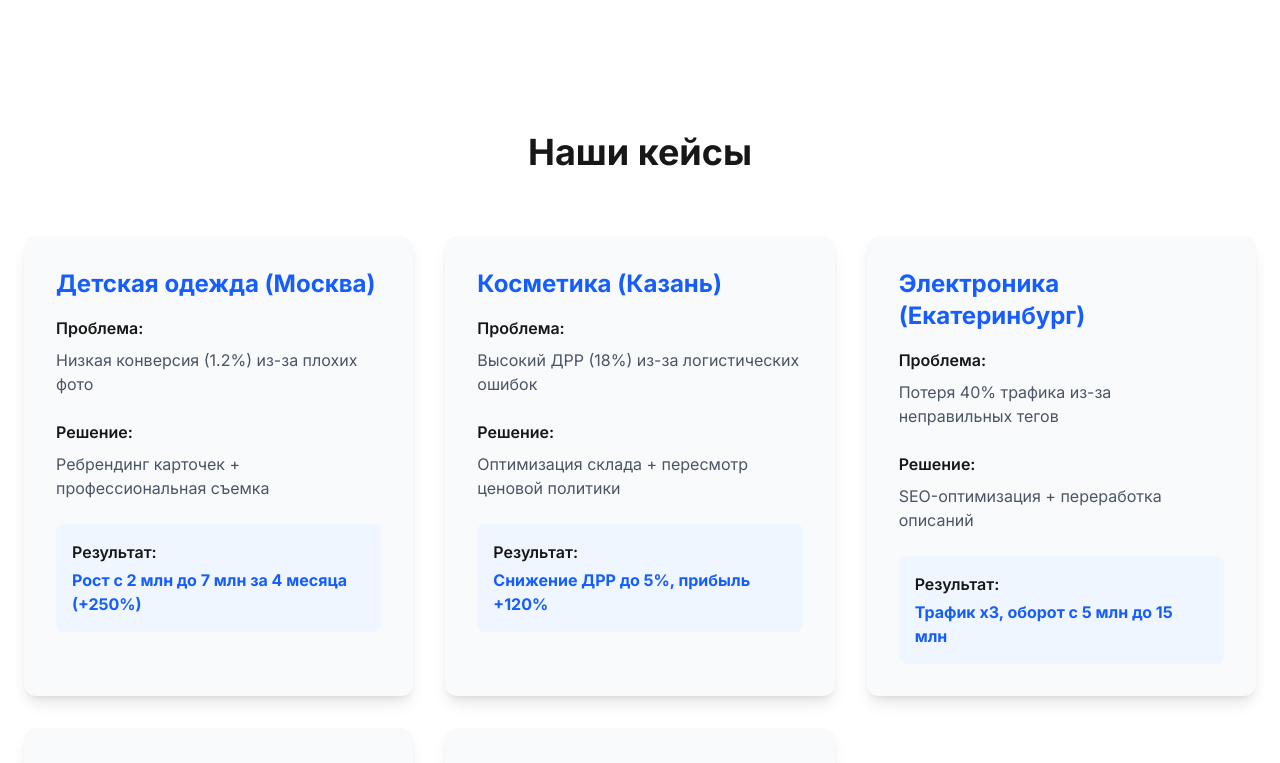
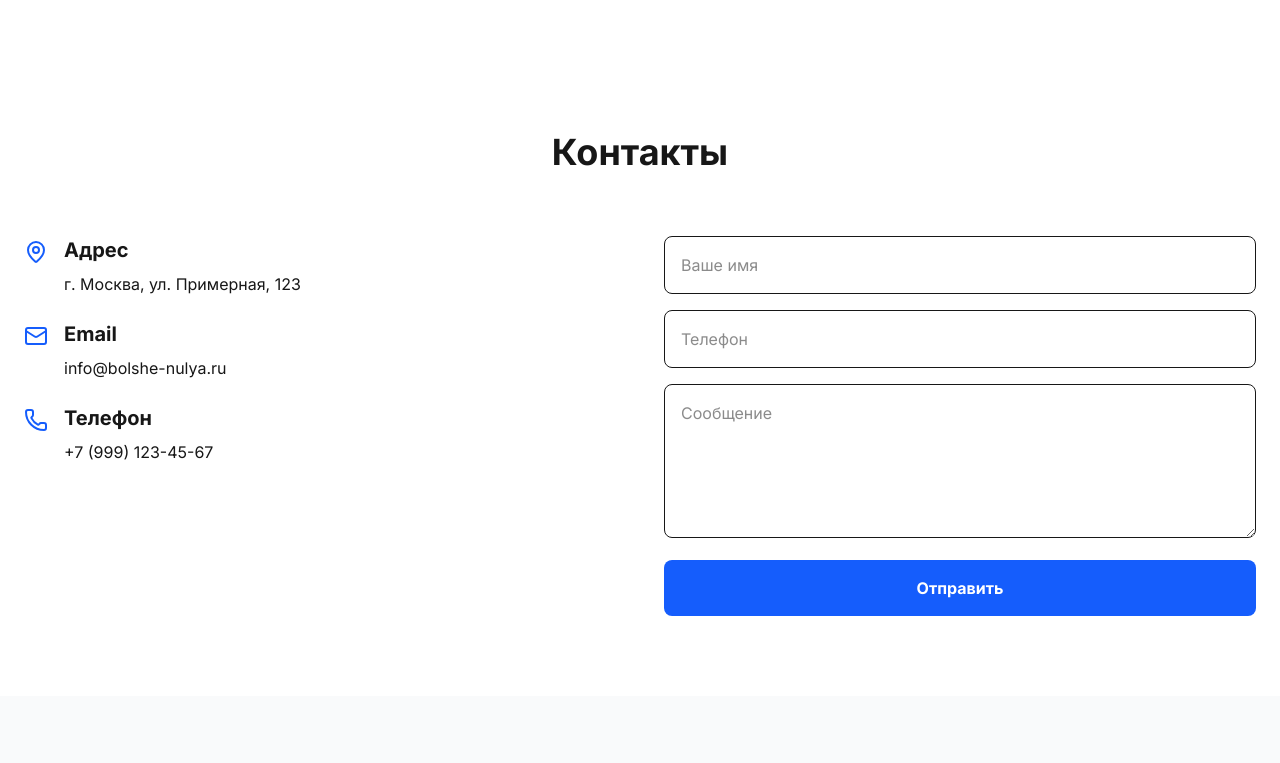
Before and after one commit to FKO13/consulting-site, a Next.js app: page / in a window 1280 px wide. Shown: the part 1980-2743 px from the top of the page. Built offline with nearby package versions, Linux system fonts and the light colour scheme.

Commit message:
Последние изменений

```diff
--- a/src/app/api/consultation/route.ts
+++ b/src/app/api/consultation/route.ts
@@ -1,3 +1,4 @@
+// app/api/consultation/route.ts
 import { NextResponse } from 'next/server';
 
 export async function POST(req: Request) {
@@ -7,20 +8,31 @@ export async function POST(req: Request) {
     const body = await req.json();
     console.log('📦 Получены данные формы:', body);
 
-    const { name, phone, email } = body;
+    const { name, phone, message } = body;
 
-    if (!name || !phone || !email) {
+    // Проверка на пустые поля
+    if (!name || !phone || !message) {
       console.log('❌ Не все поля заполнены');
-      return NextResponse.json({ ok: false, error: 'Не все поля заполнены' }, { status: 400 });
+      return NextResponse.json(
+        { ok: false, error: 'Не все поля заполнены' },
+        { status: 400 }
+      );
     }
 
+    // Данные Telegram бота
     const TELEGRAM_BOT_TOKEN = '8286290657:AAElie3LRBu5biiOGYEdcve3BDi6pj-9_Hk';
     const TELEGRAM_CHAT_ID = '1190121053';
 
     try {
-      const text = `📩 Новая заявка с сайта "Больше нуля"\n\nИмя: ${name}\nТелефон: ${phone}\nEmail: ${email}`;
+      // Формируем текст сообщения
+      const text = `📩 Новая заявка с сайта "Больше нуля"\n\n` +
+                   `Имя: ${name}\n` +
+                   `Телефон: ${phone}\n` +
+                   `Сообщение: ${message}`;
+
       console.log('📨 Отправляем в Telegram:', text);
 
+      // Отправка запроса в Telegram API
       const url = `https://api.telegram.org/bot${TELEGRAM_BOT_TOKEN}/sendMessage`;
       const tgRes = await fetch(url, {
         method: 'POST',
@@ -30,6 +42,14 @@ export async function POST(req: Request) {
 
       const tgData = await tgRes.json();
       console.log('📬 Ответ Telegram API:', tgData);
+
+      if (!tgData.ok) {
+        console.error('⚠ Ошибка при отправке в Telegram:', tgData);
+        return NextResponse.json(
+          { ok: false, error: 'Ошибка при отправке в Telegram' },
+          { status: 500 }
+        );
+      }
     } catch (tgErr) {
       console.error('⚠ Ошибка отправки в Telegram', tgErr);
     }
@@ -37,6 +57,9 @@ export async function POST(req: Request) {
     return NextResponse.json({ ok: true });
   } catch (err) {
     console.error('💥 API error', err);
-    return NextResponse.json({ ok: false, error: 'Server error' }, { status: 500 });
+    return NextResponse.json(
+      { ok: false, error: 'Server error' },
+      { status: 500 }
+    );
   }
 }
--- a/src/components/CasesSection.tsx
+++ b/src/components/CasesSection.tsx
@@ -1,79 +1,131 @@
 'use client'
+import { useState } from 'react'
 import { motion } from 'framer-motion'
+import { MapPin, Mail, Phone, Loader2 } from 'lucide-react'
 
-const cases = [
-  {
-    title: "Детская одежда (Москва)",
-    problem: "Низкая конверсия (1.2%) из-за плохих фото",
-    solution: "Ребрендинг карточек + профессиональная съемка",
-    result: "Рост с 2 млн до 7 млн за 4 месяца (+250%)"
-  },
-  {
-    title: "Косметика (Казань)",
-    problem: "Высокий ДРР (18%) из-за логистических ошибок",
-    solution: "Оптимизация склада + пересмотр ценовой политики",
-    result: "Снижение ДРР до 5%, прибыль +120%"
-  },
-  {
-    title: "Электроника (Екатеринбург)",
-    problem: "Потеря 40% трафика из-за неправильных тегов",
-    solution: "SEO-оптимизация + переработка описаний",
-    result: "Трафик x3, оборот с 5 млн до 15 млн"
-  },
-  {
-    title: "Спорттовары (Новосибирск)",
-    problem: "Низкий средний чек (1200₽)",
-    solution: "Внедрение комплектов + кросс-продажи",
-    result: "Средний чек 3400₽ (+183%)"
-  },
-  {
-    title: "Домашний текстиль (Краснодар)",
-    problem: "Сезонные просадки продаж",
-    solution: "Разработка круглогодичного ассортимента",
-    result: "Стабильный оборот 8-10 млн ежемесячно"
+export default function ContactSection() {
+  const [formData, setFormData] = useState({
+    name: '',
+    phone: '',
+    message: ''
+  })
+  const [isLoading, setIsLoading] = useState(false)
+  const [isSuccess, setIsSuccess] = useState(false)
+
+  const handleSubmit = async (e: React.FormEvent) => {
+    e.preventDefault()
+    setIsLoading(true)
+
+    try {
+      const res = await fetch('/api/consultation', {
+        method: 'POST',
+        headers: { 'Content-Type': 'application/json' },
+        body: JSON.stringify(formData)
+      })
+
+      if (res.ok) {
+        setIsSuccess(true)
+        setFormData({ name: '', phone: '', message: '' })
       }
-]
+    } catch (err) {
+      console.error('Ошибка отправки формы:', err)
+    } finally {
+      setIsLoading(false)
+    }
+  }
 
-export default function CasesSection() {
   return (
-    <section id="cases" className="py-20 bg-white">
+    <section id="contacts" className="py-20 bg-white">
       <div className="container mx-auto px-6">
-        <motion.h2
-          initial={{ opacity: 0, y: 50 }}
-          whileInView={{ opacity: 1, y: 0 }}
+        <h2 className="text-4xl font-bold text-center mb-16">Контакты</h2>
+
+        <div className="grid grid-cols-1 md:grid-cols-2 gap-12">
+          {/* Левая колонка с контактами */}
+          <motion.div
+            initial={{ opacity: 0, x: -50 }}
+            whileInView={{ opacity: 1, x: 0 }}
             viewport={{ once: true }}
-          className="text-4xl font-bold text-center mb-16"
+            className="space-y-6"
           >
-          Наши кейсы
-        </motion.h2>
+            <div className="flex items-start">
+              <MapPin className="text-blue-600 mr-4 mt-1" />
+              <div>
+                <h3 className="text-xl font-bold mb-2">Адрес</h3>
+                <p>г. Москва, ул. Примерная, 123</p>
+              </div>
+            </div>
 
-        <div className="grid grid-cols-1 md:grid-cols-2 lg:grid-cols-3 gap-8">
-          {cases.map((caseItem, index) => (
-            <motion.div
-              key={index}
-              initial={{ opacity: 0, y: 50 }}
-              whileInView={{ opacity: 1, y: 0 }}
-              viewport={{ once: true, margin: "0px 0px -100px 0px" }}
-              transition={{ delay: index * 0.1 }}
-              className="bg-gray-50 rounded-xl overflow-hidden shadow-lg hover:shadow-xl transition"
-            >
-              <div className="p-8">
-                <h3 className="text-2xl font-bold mb-4 text-blue-600">{caseItem.title}</h3>
-                <div className="mb-6">
-                  <h4 className="font-semibold mb-2">Проблема:</h4>
-                  <p className="text-gray-600">{caseItem.problem}</p>
+            <div className="flex items-start">
+              <Mail className="text-blue-600 mr-4 mt-1" />
+              <div>
+                <h3 className="text-xl font-bold mb-2">Email</h3>
+                <p>info@bolshe-nulya.ru</p>
               </div>
-                <div className="mb-6">
-                  <h4 className="font-semibold mb-2">Решение:</h4>
-                  <p className="text-gray-600">{caseItem.solution}</p>
             </div>
-                <div className="bg-blue-50 p-4 rounded-lg">
-                  <h4 className="font-semibold mb-1">Результат:</h4>
-                  <p className="font-bold text-blue-600">{caseItem.result}</p>
+
+            <div className="flex items-start">
+              <Phone className="text-blue-600 mr-4 mt-1" />
+              <div>
+                <h3 className="text-xl font-bold mb-2">Телефон</h3>
+                <p>+7 (999) 123-45-67</p>
               </div>
             </div>
           </motion.div>
-          ))}
+
+          {/* Правая колонка с формой */}
+          <motion.div
+            initial={{ opacity: 0, x: 50 }}
+            whileInView={{ opacity: 1, x: 0 }}
+            viewport={{ once: true }}
+          >
+            {isSuccess ? (
+              <div className="text-center p-8 bg-green-50 rounded-lg">
+                <h3 className="text-2xl font-bold text-green-600 mb-2">Спасибо!</h3>
+                <p>Мы свяжемся с вами в течение 15 минут</p>
+              </div>
+            ) : (
+              <form onSubmit={handleSubmit} className="space-y-4">
+                <input
+                  type="text"
+                  placeholder="Ваше имя"
+                  className="w-full p-4 border rounded-lg"
+                  value={formData.name}
+                  onChange={(e) => setFormData({ ...formData, name: e.target.value })}
+                  required
+                />
+                <input
+                  type="tel"
+                  placeholder="Телефон"
+                  className="w-full p-4 border rounded-lg"
+                  value={formData.phone}
+                  onChange={(e) => setFormData({ ...formData, phone: e.target.value })}
+                  required
+                />
+                <textarea
+                  placeholder="Сообщение"
+                  rows={5}
+                  className="w-full p-4 border rounded-lg"
+                  value={formData.message}
+                  onChange={(e) => setFormData({ ...formData, message: e.target.value })}
+                  required
+                ></textarea>
+                <button
+                  type="submit"
+                  disabled={isLoading}
+                  className="bg-blue-600 text-white px-8 py-4 rounded-lg font-bold hover:bg-blue-700 transition flex items-center justify-center gap-2 w-full"
+                >
+                  {isLoading ? (
+                    <>
+                      <Loader2 className="animate-spin" />
+                      Отправка...
+                    </>
+                  ) : (
+                    'Отправить'
+                  )}
+                </button>
+              </form>
+            )}
+          </motion.div>
         </div>
       </div>
     </section>
```
Lines whose indentation alone changed are shown as unchanged.
